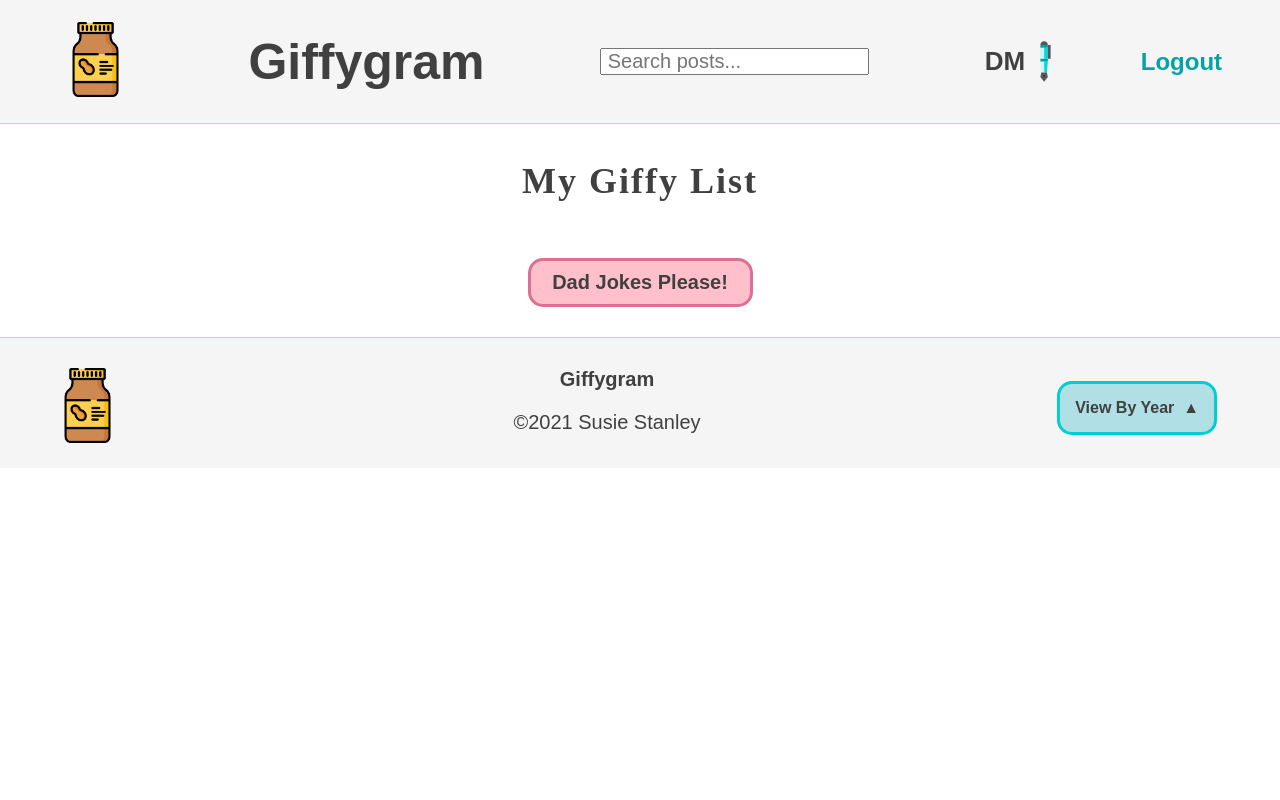
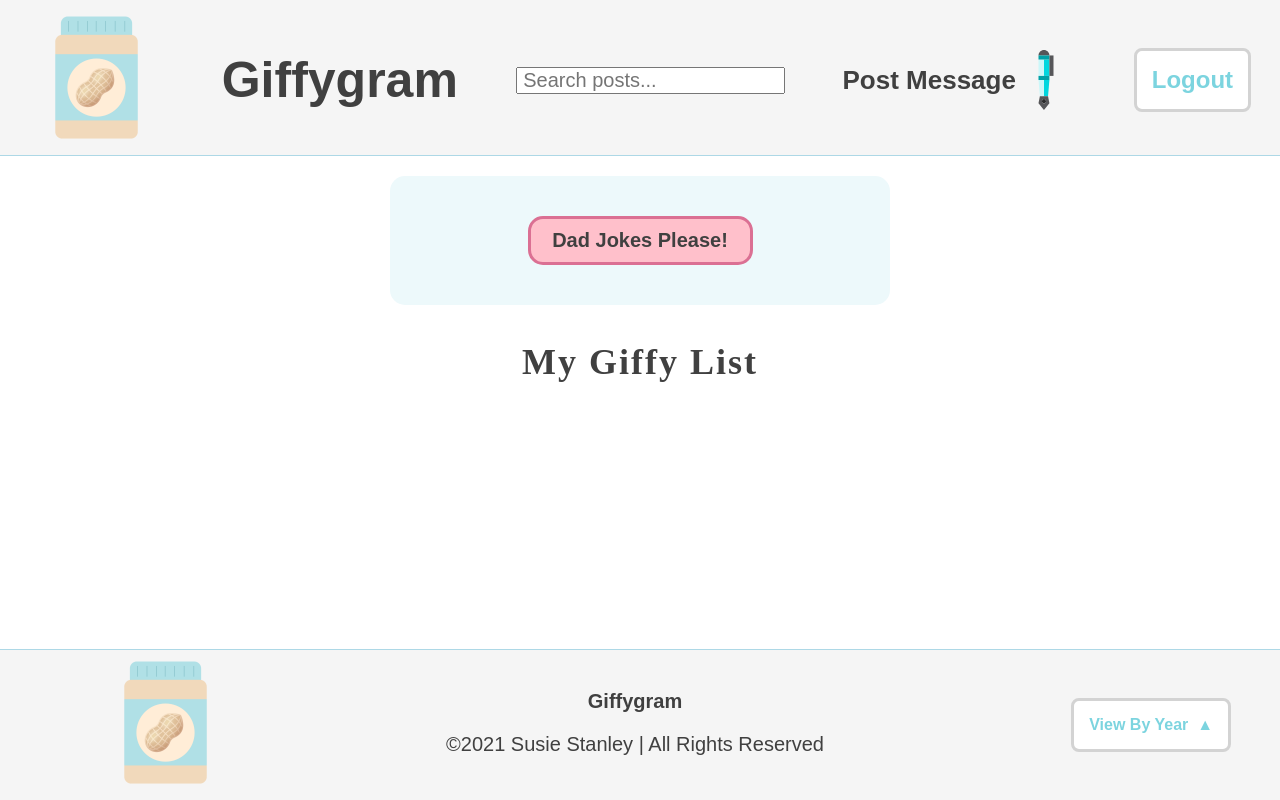
Before and after one commit to SusieCodes/giffygram, a plain HTML site: page src/index.html in a window 1280 px wide. Drawn offline with Linux system fonts and the light colour scheme; no server answers; a web font is replaced by a local one.

Commit message:
updated CSS on main, nav, and footer

```diff
--- a/src/index.html
+++ b/src/index.html
@@ -15,14 +15,16 @@
 
 		<div class="flex-container">
 
+			<div class="the-jokes">
+				<button id="jokes-btn" class="jokes-btn">Dad Jokes Please!</button>
+				<section id="jokes" class="jokes"><!-- jokes from API go here --></section>
+			</div> <!-- closes the-jokes-->
+
 			<section class="entryForm"></section>
+
 			<h3 class="center">My Giffy List</h3>
+
 			<section class="postList"><!-- posts from API go here --></section>
-
-			<div class="the-jokes">
-			<button id="jokes-btn" class="jokes-btn">Dad Jokes Please!</button>
-			<section id="jokes" class="jokes"><!-- jokes from API go here --></section>
-			</div> <!-- closes the-jokes-->
 
 		</div> <!-- closes flex-container -->
 
--- a/src/scripts/nav/footer.js
+++ b/src/scripts/nav/footer.js
@@ -1,11 +1,12 @@
 export const Footer = () => {
     return `
             <div class="footer__left">
-                <img src="./images/pb.png" alt="Giffygram icon" />
+                <img src="./images/giffylogo.png" alt="Giffygram icon" />
             </div>
-            <div class="footer__item footer__name">
+
+            <div class="footer__middle footer__name">
                 <p class="giffy">Giffygram</p>
-                <p>&copy;2021 Susie Stanley</p>
+                <p class="copyright">&copy;2021 Susie Stanley | All Rights Reserved</p>
             </div>
 
             <div class="dropup footer__right">
@@ -19,6 +20,6 @@ export const Footer = () => {
                 </div> <!-- closes dropbtn -->
             </div> <!-- closes dropup -->
 
-            </p></div>
+            </p>
     `
 }
--- a/src/scripts/nav/navBar.js
+++ b/src/scripts/nav/navBar.js
@@ -2,7 +2,7 @@ export const navBar = () => {
     return `
         <nav class="navigation">
             <div class="navigation__left navigation__icon">
-                <img src="./images/pb.png" alt="Giffygram icon" />
+                <img src="./images/giffylogo.png" alt="Giffygram logo" />
             </div>
             <div class="navigation__left navigation__name">
                 Giffygram
@@ -10,7 +10,7 @@ export const navBar = () => {
             <div class="navigation__left navigation__search">
                 <input type="text" id="postSearch" placeholder=" Search posts..." />
             </div>
-            <div class="navigation__right navigation__message"><p>DM</p>
+            <div class="navigation__right navigation__message"><p>Post Message</p>
                 <img id="directMessageIcon" src="./images/fountain-pen.svg" alt="Direct message" />
             </div>
             <div class="navigation__right navigation__logout">
--- a/src/styles/footer.css
+++ b/src/styles/footer.css
@@ -1,41 +1,50 @@
 .footer {
   display: flex;
   flex-direction: row;
-    justify-content: space-between;
+  flex-wrap: nowrap;
+  justify-content: center;
   border-top: 1px solid lightblue;
-    padding: 20px 0px 10px 20px;
-    /* position: fixed;
-    bottom: 0; */
+  padding: 10px;
+  position: fixed;
+  left: 0;
+  right: 0;
+  bottom: 0;
   background-color: whitesmoke;
-    margin-top: 10px;
+  /* margin-top: 50px; */
 }
 
-.footer__item {
-    flex-basis: 30%;
+.footer__left {
+  flex-basis: 20%;
+  text-align: center;
+  margin: auto auto;
+}
+
+.footer__left img {
+  width: 125px;
+  text-align: left;
+  padding: 0px;
+  margin: 0px;
+}
+
+.footer__middle {
+  flex-basis: 50%;
   text-align: center;
 }
 
-.footer__left {
-    flex-basis: 30%;
-    text-align: left;
-    padding: 10px;
-}
-
-.footer__left img {
-    width: 75px;
-    padding-left: 20px;
-}
-
 .footer__right {
-    flex-basis: 30%;
+  flex-basis: 20%;
   text-align: right;
-    padding-right: 20px;
+  padding-right: 10px;
   margin: auto auto;
 }
 
 .footer__name {
   text-align: center;
-    margin-top: 10px;
+  margin-top: 30px;
+}
+
+.copyright {
+  margin-top: 40px 0px 0px 0px;
 }
 
 .giffy {
@@ -53,16 +62,18 @@
   font-weight: bold;
   position: relative;
   display: inline-block;
-    background-color: powderblue;
+  white-space: nowrap;
+
+  color: rgb(124, 212, 223);
+  background-color: white;
+  border: 3px solid lightgray;
+  border-radius: 8px;
+  padding: 15px;
+
+  /* background-color: powderblue;
   padding: 15px;
   border: 3px solid darkturquoise;
-    border-radius: 15px;
-    white-space: nowrap;
-    /* background-color: #3498DB;
-    color: white;
-    padding: 16px;
-    font-size: 16px;
-    border: none; */
+  border-radius: 15px; */
 }
 
 /* The container <div> - needed to position the dropup content */
@@ -78,7 +89,7 @@
   position: absolute;
   bottom: 56px;
   left: unset !important;
-    right: -48px !important;
+  right: -60px !important;
   background-color: #f1f1f1;
   width: 150px;
   font-size: 14px;
@@ -98,7 +109,9 @@
 }
 
 /* Change color of dropup links on hover */
-  .dropup-content a:hover {background-color: #ddd}
+.dropup-content a:hover {
+  background-color: #ddd
+}
 
 /* Show the dropup menu on hover */
 .dropup:hover .dropup-content {
@@ -107,5 +120,6 @@
 
 /* Change the background color of the dropup button when the dropup content is shown */
 .dropup:hover .dropbtn {
-    background-color: #2980B9;
+  background-color: white;
+  border: 3px solid lightgray;
 }
--- a/src/styles/main.css
+++ b/src/styles/main.css
@@ -38,11 +38,42 @@ header {
     display: flex;
     flex-direction: column;
     justify-content: center;
+    margin-bottom: 200px;
 }
 
 .center {
     font-size: 36px;
     text-align: center;
+}
+
+/* dad jokes button */
+.the-jokes {
+    display: flex;
+    flex-direction: column;
+    justify-content: center;
+    background-color: #EDF9FB;
+    border-radius: 15px;
+    padding: 20px 0px;
+    margin-top: 20px;
+}
+
+.jokes-btn {
+    align-self: center;
+    width: 225px;
+    text-align: center;
+    background-color: pink;
+    border: 3px solid PaleVioletRed;
+    border-radius: 15px;
+    font-weight: 600;
+    padding: 10px;
+    margin: 20px 0px;
+}
+
+.jokes {
+    align-self: center;
+    text-align: center;
+    width: 500px;
+    white-space: wrap;
 }
 
 .post {
@@ -131,20 +162,3 @@ header {
 .loginForm {
     margin: 0px;
 }
-
-/* dad jokes button */
-.jokes {
-    text-align: center;
-    width: 500px;
-    white-space: wrap;
-}
-.jokes-btn {
-    width: 225px;
-    text-align: center;
-    background-color: pink;
-    border: 3px solid PaleVioletRed;
-    border-radius: 15px;
-    font-weight: 600;
-    padding: 10px;
-    margin: 20px 0px;
-}
--- a/src/styles/navigation.css
+++ b/src/styles/navigation.css
@@ -4,7 +4,7 @@
     flex-wrap: nowrap;
     justify-content: flex-start;
     border-bottom: 1px solid lightblue;
-    padding: 20px 0px;
+    padding: 10px 0px 5px 0px;
     width: 100%;
     background-color: whitesmoke;
 }
@@ -30,9 +30,9 @@
 }
 
 .navigation__icon img {
-    width: 75px;
+    width: 125px;
     text-align: left;
-    margin: 0px;
+    margin: 5px;
 }
 
 
@@ -44,6 +44,11 @@
     display: flex;
     flex-direction: row;
     /* position: relative; */
+    margin: auto auto;
+}
+
+.navigation__message img{
+    height: 60px;
     margin: auto auto;
 }
 
@@ -66,8 +71,9 @@
 #logout {
     font-size: 24px;
     font-weight: bold;
-    color: rgb(0, 164, 167);
+    color: rgb(124, 212, 223);
     text-decoration: none;
+    /* background-color: #EDF9FB; */
     /* border: 1px solid black; */
 }
 
@@ -75,6 +81,14 @@
     cursor: pointer;
 }
 
-.fakelink {
+.navigation__logout {
+    background-color: white;
+    border: 3px solid lightgray;
+    border-radius: 8px;
+    padding: 15px;
+}
+
+/* .fakelink {
+    color: powderblue;
     border: 1px solid black;
-}
+} */
```
Also changed, not shown: src/images/giffylogo.png (added). Lines whose indentation alone changed are shown as unchanged.
